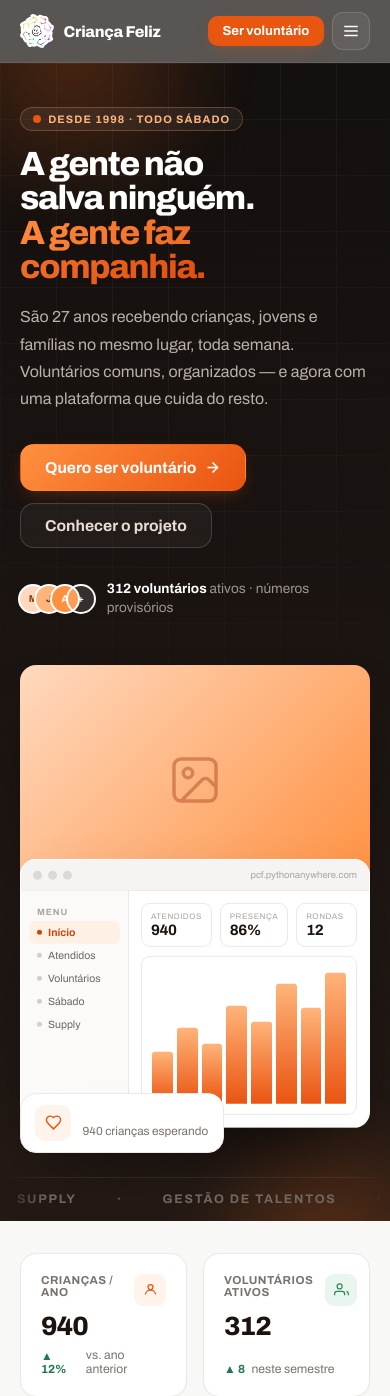
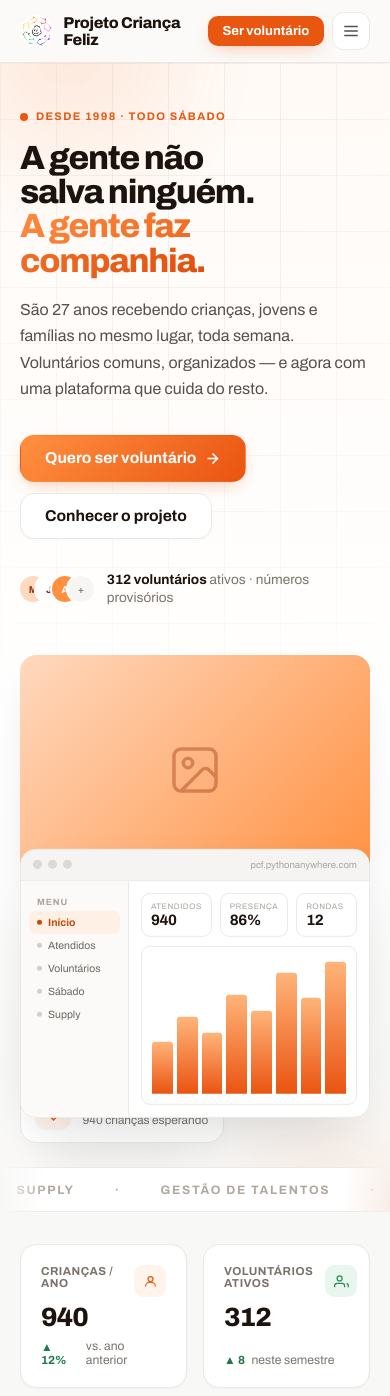
Before and after one commit to Cakaio/Projeto_Django, a Django app: page / in a window 390 px wide; the page is wider, and only the part inside the window is pictured. Shown: the top 1396 px of that part. Run offline with Django 5.2, Linux system fonts and the light colour scheme.

Commit message:
style: remove o dark, kickers no lugar das tabs laranjas, checkbox da marca
Ajustes pedidos na revisao:
- FORA o escuro: .pcf-dark-surface (usada em dezenas de telas) passa de
  grafite para o LARANJA da marca, mantendo texto branco legivel; orbs
  dentro dela viram luz branca. Landing e login deixam de ter hero/painel
  escuro e passam a branco+laranja.
- Titulos: .pcf-eyebrow deixa de ser "tab" laranja e vira kicker (traco +
  texto). Ganha align-self/width:max-content para nunca esticar a largura
  toda dentro de flex/grid (era o que criava as barras laranjas).
- Bordas mais leves: badge .outline agora usa borda neutra fina (a cor fica
  no texto/ponto) e os orbs sobre fundo claro ficam bem mais discretos.
- Checkbox/radio estilizados na marca (estavam com aparencia nativa crua).
- Nome completo "Projeto Criança Feliz" na landing, login, sidebar e footer.
- Corrige contraste criado pelo laranja: texto em gradiente e botao laranja
  que ficavam sobre fundo laranja.

Robustez: box-sizing:border-box no proprio design system (nao depender do
Bootstrap via CDN) + overflow-x:clip no body.

Conferido em navegador: desktop e mobile real (iframes de 390 e 360px,
sem estouro horizontal). 10 rotas 200.

Co-Authored-By: Claude Opus 4.8 <noreply@anthropic.com>

```diff
--- a/templates/footer.html
+++ b/templates/footer.html
@@ -7,7 +7,7 @@
 
       <a href="{% url 'inicio' %}" style="display:flex;align-items:center;gap:.55rem;text-decoration:none;color:var(--ink)">
         <img src="{% static 'images/Logo_PCF.png' %}" alt="" style="width:26px;height:26px;border-radius:8px">
-        <span style="font-weight:750;font-size:.88rem;letter-spacing:-.01em">Criança Feliz</span>
+        <span style="font-weight:750;font-size:.88rem;letter-spacing:-.01em">Projeto Criança Feliz</span>
       </a>
 
       <nav style="display:flex;flex-wrap:wrap;gap:.15rem">
--- a/templates/landing.html
+++ b/templates/landing.html
@@ -29,20 +29,21 @@
     .ph small { position: absolute; left: 10px; bottom: 10px; font-size: 10px; font-weight: 700; letter-spacing: .04em;
                 text-transform: uppercase; color: #7c2d12; background: rgba(255,255,255,.72); padding: 3px 8px; border-radius: 999px; }
 
-    /* ---- Hero escuro ---- */
-    .lp-hero { position: relative; background: linear-gradient(180deg, #14100e 0%, #1c1512 60%, #241a15 100%); color: #fff; overflow: hidden; }
+    /* ---- Hero claro (branco + laranja) ---- */
+    .lp-hero { position: relative; background: linear-gradient(180deg, #fffaf6 0%, #fff 60%, hsl(var(--background)) 100%); overflow: hidden; }
     .lp-hero::before { content: ''; position: absolute; inset: 0; pointer-events: none;
-      background-image: linear-gradient(rgba(255,255,255,.04) 1px, transparent 1px), linear-gradient(90deg, rgba(255,255,255,.04) 1px, transparent 1px);
+      background-image: linear-gradient(rgba(28,19,14,.05) 1px, transparent 1px), linear-gradient(90deg, rgba(28,19,14,.05) 1px, transparent 1px);
       background-size: 56px 56px;
-      -webkit-mask-image: radial-gradient(ellipse 90% 70% at 50% 0%, #000 35%, transparent 100%);
-      mask-image: radial-gradient(ellipse 90% 70% at 50% 0%, #000 35%, transparent 100%); }
+      -webkit-mask-image: radial-gradient(ellipse 90% 70% at 50% 0%, #000 30%, transparent 100%);
+      mask-image: radial-gradient(ellipse 90% 70% at 50% 0%, #000 30%, transparent 100%); }
     /* NÃO usar `> *`: isso sobrescreveria o position:absolute dos .pcf-orb
        (regras sem @layer vencem as de @layer components) e os orbs virariam
        blocos de 600px empurrando o conteúdo. */
     .lp-hero > *:not(.pcf-orb) { position: relative; z-index: 1; }
     .lp-hero-grid { display: grid; grid-template-columns: 1fr; gap: 3rem; align-items: center; }
 
-    .lp-mock { background: #fff; border-radius: 16px; overflow: hidden; box-shadow: 0 40px 80px -30px rgba(0,0,0,.7); border: 1px solid rgba(255,255,255,.1); }
+    .lp-mock { position: relative; z-index: 2; background: #fff; border-radius: 16px; overflow: hidden;
+               box-shadow: 0 24px 56px -20px rgba(17,17,16,.18); border: 1px solid hsl(var(--border)); }
     .lp-mock-bar { display: flex; align-items: center; gap: 6px; padding: 10px 12px; background: #f5f4f2; border-bottom: 1px solid #eae9e6; }
     .lp-mock-bar i { width: 9px; height: 9px; border-radius: 999px; background: #dcd9d4; display: block; }
     .lp-mock-body { display: grid; grid-template-columns: 108px 1fr; min-height: 236px; }
@@ -95,14 +96,14 @@
 <body id="topo">
 
 <!-- ══════════ HEADER ══════════ -->
-<header class="pcf-glass-header on-dark">
+<header class="pcf-glass-header">
   <div class="pcf-container" style="display:flex;align-items:center;justify-content:space-between;gap:1rem;padding-block:.75rem">
-    <a href="#topo" style="display:flex;align-items:center;gap:.6rem;color:#fff">
+    <a href="#topo" style="display:flex;align-items:center;gap:.6rem;color:var(--ink)">
       <img src="{% static 'images/Logo_PCF.png' %}" alt="" style="width:34px;height:34px;border-radius:9px">
-      <span style="font-weight:800;letter-spacing:-.02em;font-size:.98rem">Criança Feliz</span>
+      <span style="font-weight:800;letter-spacing:-.02em;font-size:.98rem">Projeto Criança Feliz</span>
     </a>
 
-    <nav class="pcf-navpill on-dark" style="display:none" data-nav>
+    <nav class="pcf-navpill" style="display:none" data-nav>
       <a href="#manifesto">Quem somos</a>
       <a href="#frentes">Frentes</a>
       <a href="#voluntariado">Voluntariado</a>
@@ -114,22 +115,22 @@
       {% if user.is_authenticated %}
         <a href="{% url 'inicio' %}" class="pcf-btn pcf-btn-primary pcf-btn-sm">Ir para a plataforma</a>
       {% else %}
-        <a href="{% url 'login' %}" class="pcf-btn pcf-btn-outline-dark pcf-btn-sm" style="display:none" data-nav>Entrar</a>
+        <a href="{% url 'login' %}" class="pcf-btn pcf-btn-outline pcf-btn-sm" style="display:none" data-nav>Entrar</a>
         <a href="#voluntariado" class="pcf-btn pcf-btn-primary pcf-btn-sm">Ser voluntário</a>
       {% endif %}
-      <button id="lpBurger" aria-label="Abrir menu" class="pcf-iconbtn" style="background:rgba(255,255,255,.06);border-color:rgba(255,255,255,.14);color:#fff">
+      <button id="lpBurger" aria-label="Abrir menu" class="pcf-iconbtn">
         <svg width="18" height="18" viewBox="0 0 24 24" fill="none" stroke="currentColor" stroke-width="2" aria-hidden="true"><line x1="3" y1="6" x2="21" y2="6"/><line x1="3" y1="12" x2="21" y2="12"/><line x1="3" y1="18" x2="21" y2="18"/></svg>
       </button>
     </div>
   </div>
 
-  <div id="lpMenu" class="lp-mobile-menu" style="flex-direction:column;gap:.15rem;padding:.4rem 1.25rem 1rem;background:rgba(20,16,14,.96);border-top:1px solid rgba(255,255,255,.08)">
-    <a href="#manifesto" style="padding:.7rem .3rem;font-weight:600;color:#cfc6bf">Quem somos</a>
-    <a href="#frentes" style="padding:.7rem .3rem;font-weight:600;color:#cfc6bf">Frentes</a>
-    <a href="#voluntariado" style="padding:.7rem .3rem;font-weight:600;color:#cfc6bf">Voluntariado</a>
-    <a href="#plataforma" style="padding:.7rem .3rem;font-weight:600;color:#cfc6bf">Plataforma</a>
-    <a href="#transparencia" style="padding:.7rem .3rem;font-weight:600;color:#cfc6bf">Transparência</a>
-    {% if not user.is_authenticated %}<a href="{% url 'login' %}" class="pcf-btn pcf-btn-outline-dark" style="margin-top:.5rem">Entrar na plataforma</a>{% endif %}
+  <div id="lpMenu" class="lp-mobile-menu" style="flex-direction:column;gap:.15rem;padding:.4rem 1.25rem 1rem;background:rgba(255,255,255,.97);border-top:1px solid hsl(var(--border))">
+    <a href="#manifesto" style="padding:.7rem .3rem;font-weight:600;color:var(--ink-soft)">Quem somos</a>
+    <a href="#frentes" style="padding:.7rem .3rem;font-weight:600;color:var(--ink-soft)">Frentes</a>
+    <a href="#voluntariado" style="padding:.7rem .3rem;font-weight:600;color:var(--ink-soft)">Voluntariado</a>
+    <a href="#plataforma" style="padding:.7rem .3rem;font-weight:600;color:var(--ink-soft)">Plataforma</a>
+    <a href="#transparencia" style="padding:.7rem .3rem;font-weight:600;color:var(--ink-soft)">Transparência</a>
+    {% if not user.is_authenticated %}<a href="{% url 'login' %}" class="pcf-btn pcf-btn-outline" style="margin-top:.5rem">Entrar na plataforma</a>{% endif %}
   </div>
 </header>
 
@@ -142,13 +143,13 @@
     <div class="lp-hero-grid">
       <!-- Texto -->
       <div class="pcf-anim-rise">
-        <span class="pcf-eyebrow on-dark"><span class="pcf-live-dot" aria-hidden="true"></span> Desde 1998 · todo sábado</span>
+        <span class="pcf-eyebrow"><span class="pcf-live-dot" aria-hidden="true"></span> Desde 1998 · todo sábado</span>
 
-        <h1 class="pcf-display" style="color:#fff;font-size:clamp(2.1rem,4.6vw,3.5rem);margin-top:1rem">
+        <h1 class="pcf-display" style="font-size:clamp(2.1rem,4.6vw,3.5rem);margin-top:1rem">
           A gente não salva ninguém.<br><span class="pcf-grad-text">A gente faz companhia.</span>
         </h1>
 
-        <p style="color:#b9b1aa;font-size:clamp(1rem,1.5vw,1.15rem);line-height:1.7;margin-top:1.2rem;max-width:36rem">
+        <p class="pcf-lead" style="font-size:clamp(1rem,1.5vw,1.12rem);margin-top:1.2rem;max-width:36rem">
           São 27 anos recebendo crianças, jovens e famílias no mesmo lugar, toda semana.
           Voluntários comuns, organizados — e agora com uma plataforma que cuida do resto.
         </p>
@@ -158,25 +159,25 @@
             Quero ser voluntário
             <svg width="17" height="17" viewBox="0 0 24 24" fill="none" stroke="currentColor" stroke-width="2.2" aria-hidden="true"><path d="M5 12h14"/><path d="m12 5 7 7-7 7"/></svg>
           </a>
-          <a href="#manifesto" class="pcf-btn pcf-btn-outline-dark pcf-btn-lg">Conhecer o projeto</a>
+          <a href="#manifesto" class="pcf-btn pcf-btn-outline pcf-btn-lg">Conhecer o projeto</a>
         </div>
 
         <div style="display:flex;align-items:center;gap:.8rem;margin-top:2rem">
           <div class="pcf-avatar-stack" aria-hidden="true">
             <span class="pcf-avatar sm" style="background:#ffd9bf;color:#9a3412">M</span>
-            <span class="pcf-avatar sm" style="background:#ffb47a;color:#7c2d12">J</span>
+            <span class="pcf-avatar sm" style="background:#fff;color:#7c2d12">J</span>
             <span class="pcf-avatar sm" style="background:#ff9040;color:#fff">A</span>
-            <span class="pcf-avatar sm" style="background:rgba(255,255,255,.12);color:#fff">+</span>
+            <span class="pcf-avatar sm" style="background:hsl(var(--muted));color:var(--ink-muted)">+</span>
           </div>
-          <p style="color:#9e968f;font-size:.85rem;line-height:1.35">
-            <strong style="color:#fff"><span data-count="312">0</span> voluntários</strong> ativos · números provisórios
+          <p style="color:hsl(var(--muted-foreground));font-size:.85rem;line-height:1.35">
+            <strong style="color:var(--ink)"><span data-count="312">0</span> voluntários</strong> ativos · números provisórios
           </p>
         </div>
       </div>
 
       <!-- Composição visual: foto + mock do produto -->
       <div class="pcf-anim-rise" style="position:relative">
-        <div class="ph" style="height:clamp(230px,26vw,290px);border-radius:16px;box-shadow:0 30px 60px -24px rgba(0,0,0,.6)">
+        <div class="ph" style="height:clamp(230px,26vw,290px);border-radius:16px;box-shadow:0 20px 44px -18px rgba(17,17,16,.16)">
           <svg width="56" height="56" viewBox="0 0 24 24" fill="none" stroke="currentColor" stroke-width="1.5" aria-hidden="true"><rect x="3" y="3" width="18" height="18" rx="3"/><circle cx="9" cy="9" r="2"/><path d="m21 15-3.1-3.1a2 2 0 0 0-2.8 0L6 21"/></svg>
           <small>Foto do sábado — trocar</small>
         </div>
@@ -225,10 +226,10 @@
   </div>
 
   <!-- Marquee de áreas -->
-  <div class="pcf-marquee" style="border-top:1px solid rgba(255,255,255,.07);padding:.9rem 0">
+  <div class="pcf-marquee" style="border-top:1px solid hsl(var(--border));border-bottom:1px solid hsl(var(--border));padding:.9rem 0;background:hsl(var(--card))">
     <div class="pcf-marquee-track" style="gap:2.5rem">
       {% for i in "12" %}
-      <div style="display:flex;gap:2.5rem;padding-right:2.5rem;white-space:nowrap;color:#6f6862;font-size:.78rem;font-weight:700;letter-spacing:.14em;text-transform:uppercase">
+      <div style="display:flex;gap:2.5rem;padding-right:2.5rem;white-space:nowrap;color:#b0a89f;font-size:.76rem;font-weight:700;letter-spacing:.14em;text-transform:uppercase">
         <span>Educacional</span><span>·</span><span>Recreação</span><span>·</span><span>Supply</span><span>·</span>
         <span>Gestão de Talentos</span><span>·</span><span>ADM / Financeiro</span><span>·</span>
         <span>Projetos</span><span>·</span><span>Eventos</span><span>·</span><span>Marketing</span><span>·</span>
@@ -448,7 +449,7 @@
       <figure class="pcf-tile" data-reveal data-reveal-delay="80">
         <p style="font-size:1rem;line-height:1.65;color:var(--ink)">“Meu filho conta os dias pro sábado. Aqui ele é cuidado de um jeito que eu não conseguiria sozinha.”</p>
         <figcaption style="display:flex;align-items:center;gap:.65rem;margin-top:1.2rem">
-          <span class="pcf-avatar" style="background:#ffb47a;color:#7c2d12">DC</span>
+          <span class="pcf-avatar" style="background:#fff;color:#7c2d12">DC</span>
           <span><span style="display:block;font-weight:700;font-size:.88rem">Dona Cleusa</span><span style="font-size:.76rem;color:hsl(var(--muted-foreground))">mãe do Kauã, 8 anos</span></span>
         </figcaption>
       </figure>
@@ -576,11 +577,11 @@
       <h2 class="pcf-display" style="color:#fff;font-size:clamp(2rem,5vw,3.4rem);max-width:20ch;margin-inline:auto">
         Sábado que vem tem criança te esperando.
       </h2>
-      <p style="color:#b9b1aa;font-size:1.02rem;margin-top:1.1rem;max-width:42rem;margin-inline:auto;line-height:1.7">
+      <p style="color:rgba(255,255,255,.92);font-size:1.02rem;margin-top:1.1rem;max-width:42rem;margin-inline:auto;line-height:1.7">
         Você não precisa ter dom, nem tempo sobrando, nem discurso pronto. Precisa aparecer.
       </p>
       <div style="display:flex;flex-wrap:wrap;gap:.7rem;justify-content:center;margin-top:2rem">
-        <a href="{% url 'login' %}" class="pcf-btn pcf-btn-gradient pcf-btn-lg">Quero ser voluntário</a>
+        <a href="{% url 'login' %}" class="pcf-btn pcf-btn-white pcf-btn-lg">Quero ser voluntário</a>
         <a href="#doar" class="pcf-btn pcf-btn-outline-dark pcf-btn-lg">Prefiro doar</a>
       </div>
     </div>
@@ -594,7 +595,7 @@
       <div>
         <div style="display:flex;align-items:center;gap:.6rem">
           <img src="{% static 'images/Logo_PCF.png' %}" alt="" style="width:32px;height:32px;border-radius:9px">
-          <span style="font-weight:800;letter-spacing:-.02em">Criança Feliz</span>
+          <span style="font-weight:800;letter-spacing:-.02em">Projeto Criança Feliz</span>
         </div>
         <p style="color:hsl(var(--muted-foreground));font-size:.85rem;margin-top:.8rem;max-width:16rem;line-height:1.6">
           Lorena, São Paulo · Conteúdo provisório, a ser substituído por dados reais.
--- a/templates/sidebar.html
+++ b/templates/sidebar.html
@@ -68,7 +68,7 @@
   <div class="pcf-sb-head">
     <a href="{% url 'inicio' %}" class="pcf-sb-brand">
       <img src="{% static 'images/Logo_PCF.png' %}" alt="">
-      <span>Criança Feliz</span>
+      <span>Projeto Criança Feliz</span>
     </a>
     <button class="pcf-sb-collapse" onclick="pcfToggleCollapse()" title="Recolher menu" aria-label="Recolher menu">
       <svg width="15" height="15" viewBox="0 0 24 24" fill="none" stroke="currentColor" stroke-width="2" aria-hidden="true"><polyline points="15 18 9 12 15 6"/></svg>
```
Also changed, not shown: other parts of templates/landing.html (+14 -14 lines), tailwindcss/input.css (+68 -24 lines), templates/inicio.html (+4 -4 lines), templates/login.html (+10 -10 lines), static/css/pcf.css.
